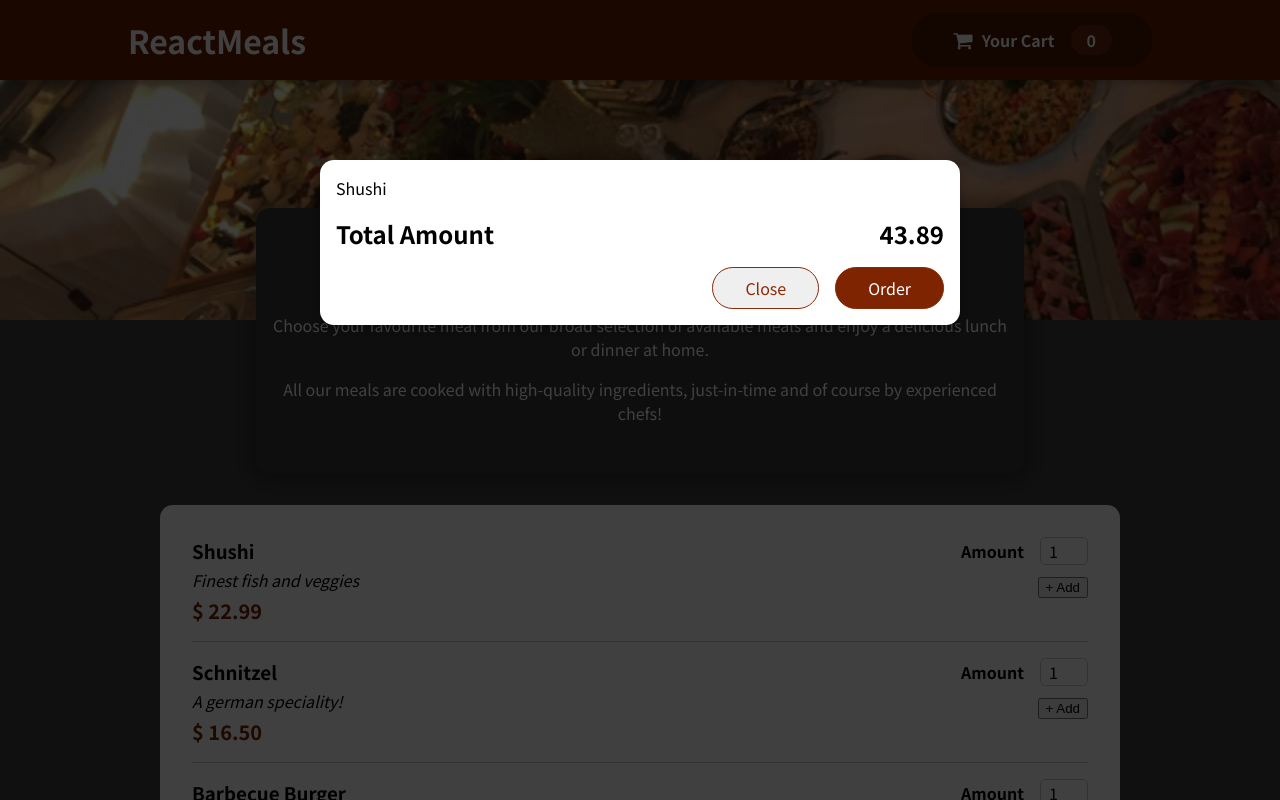
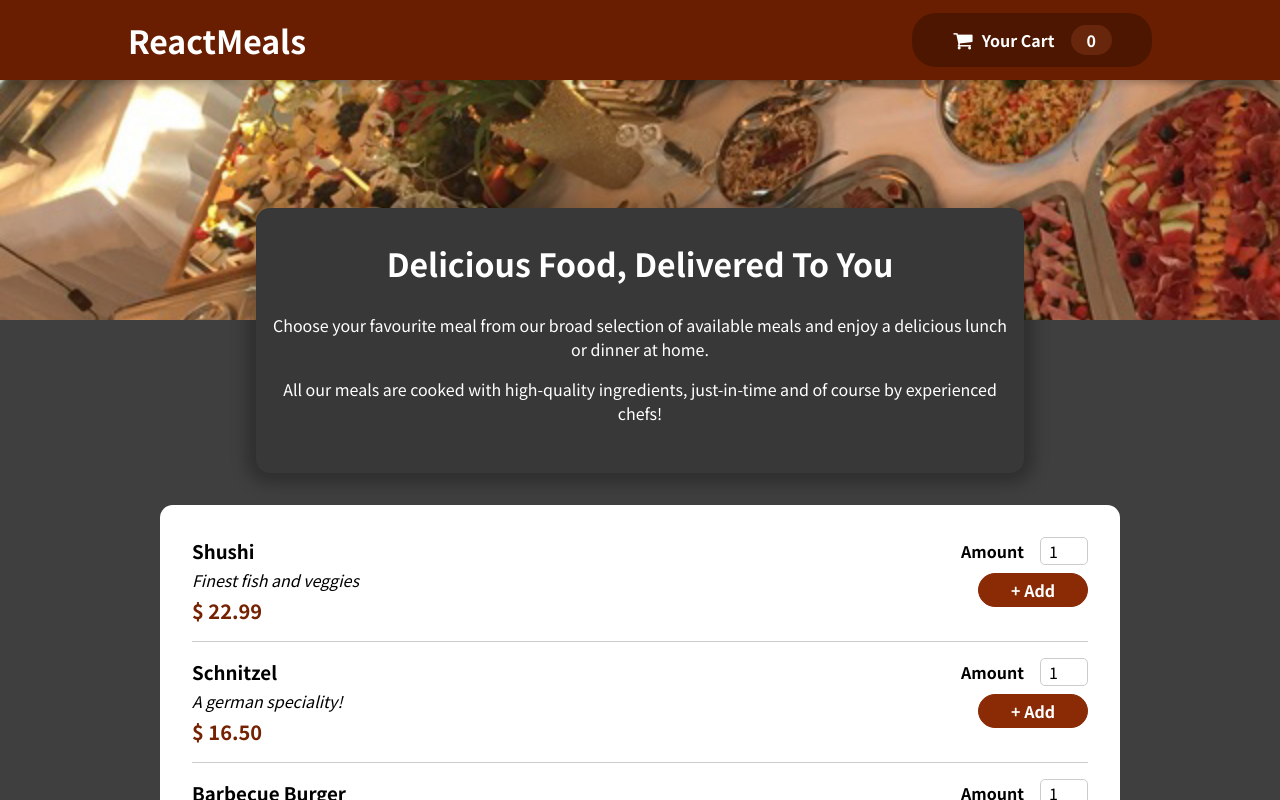
Before and after one commit to sumit71992/restaurantApp, a React (Create React App) app: page / in a window 1280 px wide. Shown: the top 800 px of the page. Built offline with nearby package versions, Linux system fonts and the light colour scheme.

Commit message:
close functionality added for button and backdrop

```diff
--- a/src/App.js
+++ b/src/App.js
@@ -1,12 +1,22 @@
+import { useState } from "react";
 import Cart from "./components/Cart/Cart";
 import Header from "./components/Layout/Header";
 import Meals from "./components/Meals/Meals";
 
 function App() {
+  const [showcart, setShowCart] = useState(false);
+
+  const showCartHandler = ()=>{
+    setShowCart(true);
+  }
+  const hideCartHandler = ()=>{
+    setShowCart(false);
+  }
+
   return (
     <>
-      <Cart />
-      <Header />
+      {showcart && <Cart onHide={hideCartHandler} />}
+      <Header onShow={showCartHandler}/>
       <main>
         <Meals />
       </main>
--- a/src/components/Cart/Cart.js
+++ b/src/components/Cart/Cart.js
@@ -1,8 +1,7 @@
-import Button from "../UI/Button";
 import Modal from "../UI/Modal";
 import classes from "./Cart.module.css";
 
-const Cart = () => {
+const Cart = (props) => {
   const cartItems = (
     <ul className={classes["cart-items"]}>
       {[{ id: "c1", name: "Shushi", amount: 6, price: 43.89 }].map((item) => (
@@ -11,19 +10,17 @@ const Cart = () => {
     </ul>
   );
   return (
-    <Modal>
+    <Modal onHide={props.onHide}>
       {cartItems}
       <div className={classes.total}>
         <span>Total Amount</span>
         <span>43.89</span>
       </div>
       <div className={classes.actions}>
-        <span className={classes.close}>
-          <Button button={"Close"} />
-        </span>
-        <span className={classes.order}>
-          <Button button={"Order"}/>
-        </span>
+        <button className={classes.close} onClick={props.onHide}>
+          Close
+        </button>
+        <button className={classes.button}>Order</button>
       </div>
     </Modal>
   );
--- a/src/components/Cart/Cart.module.css
+++ b/src/components/Cart/Cart.module.css
@@ -22,9 +22,10 @@
 .actions button {
   font: inherit;
   cursor: pointer;
+  background-color: transparent;
   border: 1px solid #8a2b06;
   padding: 0.5rem 2rem;
-    border-radius: 1.3rem;
+  border-radius: 25px;
   margin-left: 1rem;
 }
 
@@ -35,11 +36,11 @@
   color: white;
 }
 
-  .close button {
+.actions .close {
   color: #8a2b06;
 }
 
-  .order button {
-    background-color: #7e2401;
+.actions .button {
+  background-color: #8a2b06;
   color: white;
 }
--- a/src/components/Layout/Header.js
+++ b/src/components/Layout/Header.js
@@ -8,7 +8,7 @@ const Header = (props) =>{
     <>
     <header className={classes.header}>
         <h1>ReactMeals</h1>
-        <HeaderCartButoon />
+        <HeaderCartButoon onShowCart={props.onShow} />
     </header>
     <div className={classes["header-image"]}>
         <img src={headerImage} alt="A table full of delicious food" />
--- a/src/components/Layout/HeaderCartButoon.js
+++ b/src/components/Layout/HeaderCartButoon.js
@@ -2,9 +2,9 @@ import React from 'react';
 import classes from './HeaderCartButton.module.css';
 import 'font-awesome/css/font-awesome.min.css';
 
-function HeaderCartButoon() {
+function HeaderCartButoon(props) {
   return (
-    <button className={classes.button}>
+    <button className={classes.button} onClick={props.onShowCart}>
       <span className={classes.icon}>
         <i className='fa fa-shopping-cart'></i>
       </span>
--- a/src/components/UI/Button.js
+++ b/src/components/UI/Button.js
@@ -1,6 +1,7 @@
+import './Button.module.css';
 const Button = (props) =>{
   return (
-    <button>{props.button}</button>
+    <button onClick={()=>{props.onHideCart();}}>{props.button}</button>
   )
 }
 
--- a/src/components/UI/Modal.js
+++ b/src/components/UI/Modal.js
@@ -1,8 +1,8 @@
 import classes from "./Modal.module.css";
 import ReactDOM  from "react-dom";
 
-const Backdrop = () => {
-  return <div className={classes.backdrop}></div>;
+const Backdrop = (props) => {
+  return <div className={classes.backdrop} onClick={props.onHide}></div>;
 };
 
 const ModalOverlay = (props) => {
@@ -17,7 +17,7 @@ const portalElement = document.getElementById("overlays");
 const Modal = (props) => {
   return (
     <>
-      {ReactDOM.createPortal(<Backdrop />, portalElement)}
+      {ReactDOM.createPortal(<Backdrop onHide={props.onHide}/>, portalElement)}
       {ReactDOM.createPortal(
         <ModalOverlay>{props.children}</ModalOverlay>,
         portalElement
```
Lines whose indentation alone changed are shown as unchanged.
